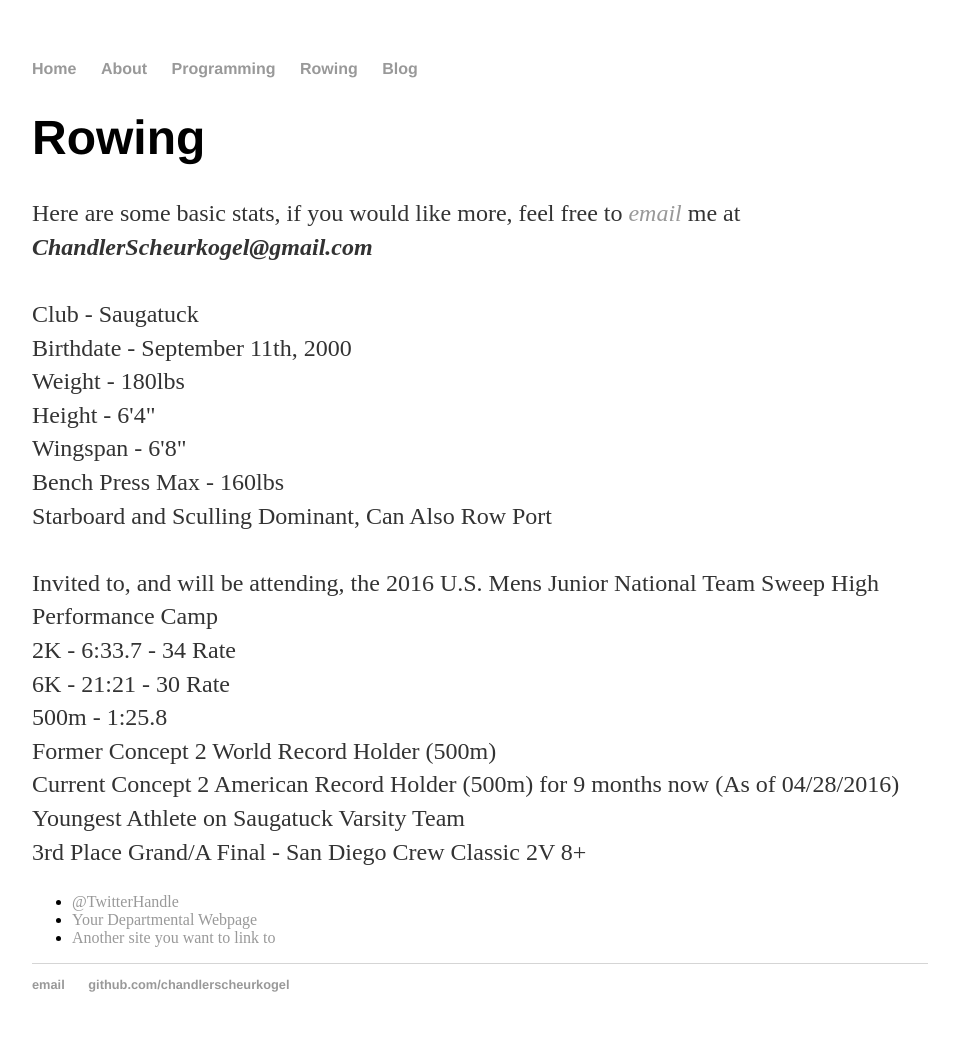
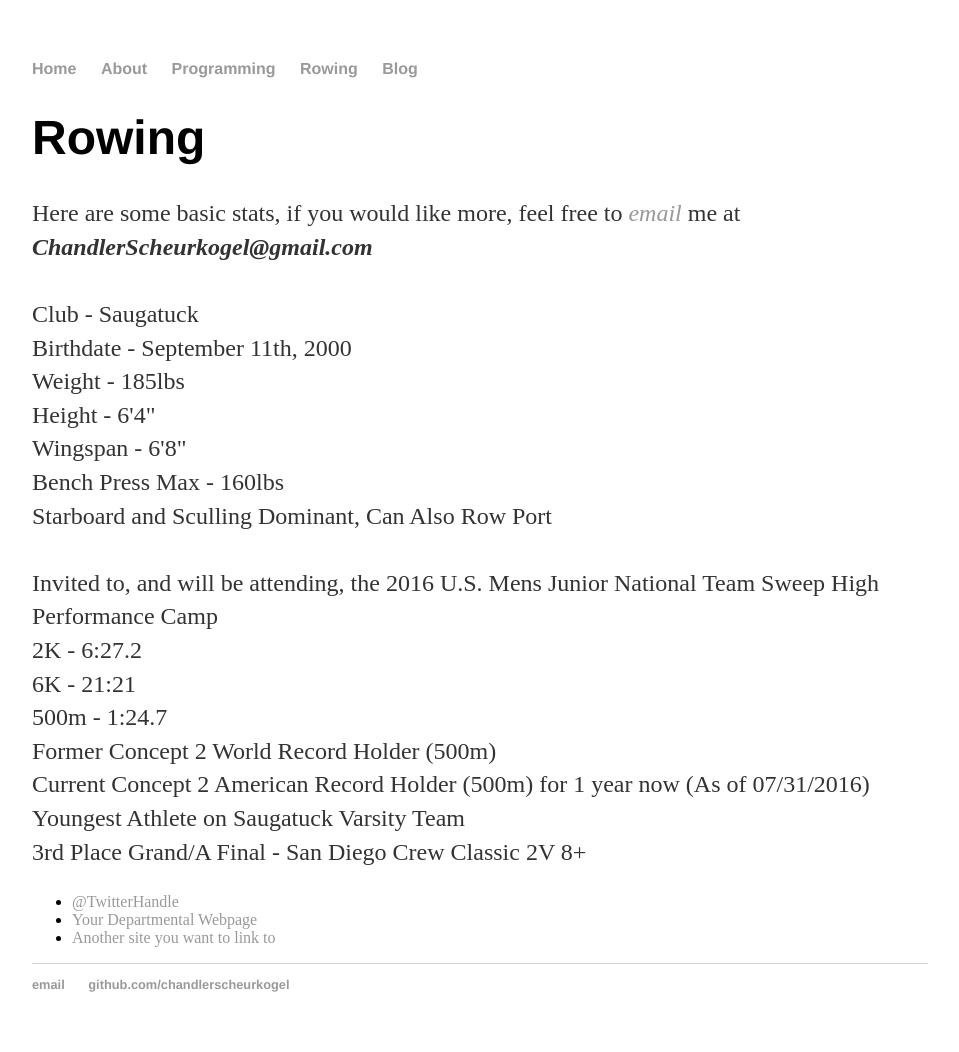
Before and after one commit to ChandlerScheurkogel/ChandlerScheurkogel.github.io, a Jekyll site: the page built from rowing/index.html, in a window 1280 px wide. Shown: the whole page, without its empty margins (160-1119 px from the left). Built offline with Jekyll 4.4.1, drawn with Linux system fonts in a browser that asks for light colours; nearby versions of some CDN libraries; library files that are not in the unit come from our copies.

Commit message:
Update index.html

```diff
--- a/rowing/index.html
+++ b/rowing/index.html
@@ -17,7 +17,7 @@
 		<div class="rowing">
 			<h1>Rowing</h1>
 
-			<p>Here are some basic stats, if you would like more, feel free to <a href="mailto:chandlerscheurkogel@gmail.com"><i>email</i></a> me at <b><i>ChandlerScheurkogel@gmail.com</i></b><BR> <BR> Club - Saugatuck<BR>Birthdate - September 11th, 2000<BR>Weight - 180lbs<BR>Height - 6'4"<BR>Wingspan - 6'8"<BR>Bench Press Max - 160lbs<BR>Starboard and Sculling Dominant, Can Also Row Port<BR><BR>Invited to, and will be attending, the 2016 U.S. Mens Junior National Team Sweep High Performance Camp<BR>2K - 6:33.7 - 34 Rate<BR>6K - 21:21 - 30 Rate<BR>500m - 1:25.8<BR>Former Concept 2 World Record Holder (500m)<BR>Current Concept 2 American Record Holder (500m) for 9 months now (As of 04/28/2016)<BR>Youngest Athlete on Saugatuck Varsity Team<BR>3rd Place Grand/A Final - San Diego Crew Classic 2V 8+<BR></p>
+			<p>Here are some basic stats, if you would like more, feel free to <a href="mailto:chandlerscheurkogel@gmail.com"><i>email</i></a> me at <b><i>ChandlerScheurkogel@gmail.com</i></b><BR> <BR> Club - Saugatuck<BR>Birthdate - September 11th, 2000<BR>Weight - 185lbs<BR>Height - 6'4"<BR>Wingspan - 6'8"<BR>Bench Press Max - 160lbs<BR>Starboard and Sculling Dominant, Can Also Row Port<BR><BR>Invited to, and will be attending, the 2016 U.S. Mens Junior National Team Sweep High Performance Camp<BR>2K - 6:27.2<BR>6K - 21:21<BR>500m - 1:24.7<BR>Former Concept 2 World Record Holder (500m)<BR>Current Concept 2 American Record Holder (500m) for 1 year now (As of 07/31/2016)<BR>Youngest Athlete on Saugatuck Varsity Team<BR>3rd Place Grand/A Final - San Diego Crew Classic 2V 8+<BR></p>
 
 			<ul class="contacts">
 				<li><a href="#">@TwitterHandle</a></li>
```
